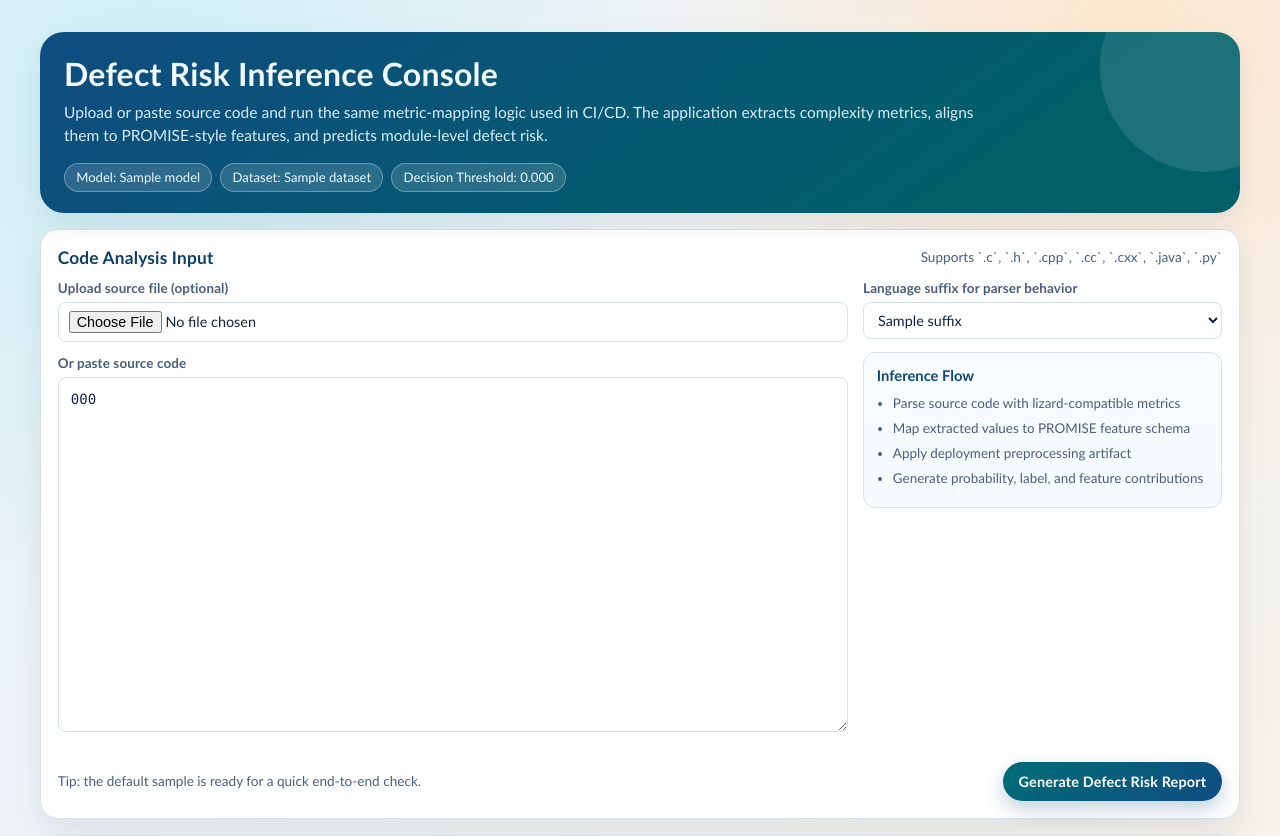
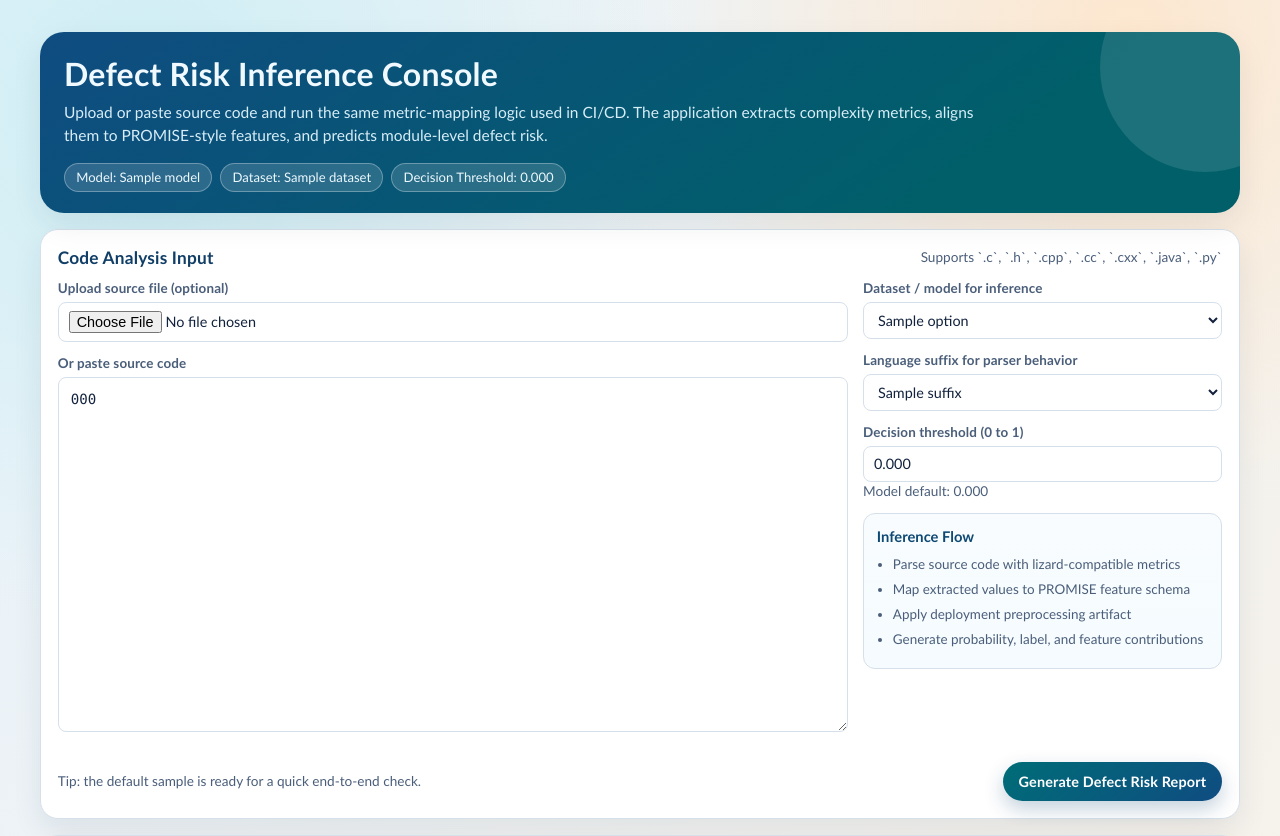
Before and after one commit to nazka0461/software-defect-prediction-ml, a Flask app: template src/templates/index.html in a window 1280 px wide. Shown: the top 836 px of the page. Run offline with Flask 3, Linux system fonts and the light colour scheme; the template is opened without the code that fills it: most values are stand-ins (such as "Sample title", 1, 10 or a date in 2020); parts of the project's set-up code (start-up, migrations or seed data) failed here and were passed over.

Commit message:
feat: improved the ui for selecting all available models along setting the threshold at runtime

```diff
--- a/src/app.py
+++ b/src/app.py
@@ -1,11 +1,20 @@
+import csv
 from pathlib import Path
-from typing import Optional
+from typing import Any, Dict, List, Optional, Tuple
 
+import joblib
+import numpy as np
 from flask import Flask, jsonify, render_template, request
 
 from src.commit_metrics import extract_source_metrics
-from src.serving import default_bundle_path, load_deployment_bundle, predict_from_metrics
+from src.serving import (
+    default_bundle_path,
+    extract_estimator,
+    load_deployment_bundle,
+    predict_from_metrics,
+)
 
+INDIVIDUAL_MODELS_DIR = Path("src/models/individual")
 ALLOWED_UPLOAD_SUFFIXES = {".c", ".h", ".cpp", ".cc", ".cxx", ".java", ".py"}
 DEFAULT_UPLOAD_SUFFIX = ".c"
 SAMPLE_C_CODE = """#include <stdio.h>
@@ -42,34 +51,272 @@ def _normalize_suffix(value: Optional[str]) -> str:
     return suffix
 
 
+def _safe_float(value: Any, fallback: float) -> float:
+    try:
+        return float(value)
+    except (TypeError, ValueError):
+        return fallback
+
+
+def _parse_threshold_input(
+    raw_value: Any,
+    default_value: float,
+) -> Tuple[float, Optional[str]]:
+    if raw_value is None or str(raw_value).strip() == "":
+        return default_value, None
+
+    try:
+        threshold = float(raw_value)
+    except (TypeError, ValueError):
+        return default_value, "Threshold must be a numeric value between 0 and 1."
+
+    if threshold < 0.0 or threshold > 1.0:
+        return default_value, "Threshold must be within the range 0 to 1."
+
+    return threshold, None
+
+
+def _serialize_global_importance(model: Any, feature_names: List[str]) -> List[Dict[str, float]]:
+    estimator = extract_estimator(model)
+    if hasattr(estimator, "feature_importances_"):
+        values = np.asarray(estimator.feature_importances_, dtype=float)
+    elif hasattr(estimator, "coef_"):
+        values = np.asarray(estimator.coef_[0], dtype=float)
+    else:
+        return []
+
+    if values.shape[0] != len(feature_names):
+        return []
+
+    pairs = sorted(
+        zip(feature_names, values),
+        key=lambda item: abs(float(item[1])),
+        reverse=True,
+    )
+    return [
+        {"feature": feature_name, "importance": float(importance)}
+        for feature_name, importance in pairs[:10]
+    ]
+
+
+def _discover_individual_registry() -> Dict[str, Dict[str, Any]]:
+    registry: Dict[str, Dict[str, Any]] = {}
+    if not INDIVIDUAL_MODELS_DIR.exists():
+        return registry
+
+    for dataset_dir in sorted(INDIVIDUAL_MODELS_DIR.iterdir()):
+        if not dataset_dir.is_dir():
+            continue
+
+        preprocessing_path = dataset_dir / "preprocessing_bundle.pkl"
+        test_results_path = dataset_dir / "test_results.csv"
+        if not preprocessing_path.exists() or not test_results_path.exists():
+            continue
+
+        with test_results_path.open("r", encoding="utf-8", newline="") as csv_file:
+            for row in csv.DictReader(csv_file):
+                model_name = str(row.get("Model", "")).strip()
+                if not model_name:
+                    continue
+
+                model_path = dataset_dir / f"{model_name}.pkl"
+                if not model_path.exists():
+                    continue
+
+                threshold = _safe_float(row.get("Threshold"), 0.5)
+                bundle_key = f"{dataset_dir.name}::{model_name}"
+                registry[bundle_key] = {
+                    "bundle_key": bundle_key,
+                    "dataset_name": dataset_dir.name,
+                    "model_name": model_name,
+                    "model_path": str(model_path),
+                    "preprocessing_path": str(preprocessing_path),
+                    "threshold": threshold,
+                }
+
+    return registry
+
+
+def _build_runtime_bundle(entry: Dict[str, Any]) -> Dict[str, Any]:
+    model = joblib.load(entry["model_path"])
+    preprocessing_artifact = joblib.load(entry["preprocessing_path"])
+    raw_feature_order = list(
+        preprocessing_artifact.get(
+            "raw_numeric_features",
+            preprocessing_artifact.get("feature_columns", []),
+        )
+    )
+    selected_feature_order = list(
+        preprocessing_artifact.get("selected_features", raw_feature_order)
+    )
+
+    return {
+        "dataset_name": entry["dataset_name"],
+        "model_name": entry["model_name"],
+        "model": model,
+        "threshold": float(entry["threshold"]),
+        "preprocessing_artifact": preprocessing_artifact,
+        "raw_feature_order": raw_feature_order,
+        "selected_feature_order": selected_feature_order,
+        "global_feature_importance": _serialize_global_importance(model, selected_feature_order),
+        "_bundle_path": entry["model_path"],
+    }
+
+
+def _build_model_options(registry: Dict[str, Dict[str, Any]]) -> List[Dict[str, str]]:
+    options = [
+        {
+            "key": bundle_key,
+            "dataset": value["dataset_name"],
+            "model": value["model_name"],
+            "label": f"{value['dataset_name']} / {value['model_name']}",
+        }
+        for bundle_key, value in registry.items()
+    ]
+    return sorted(options, key=lambda item: (item["dataset"], item["model"]))
+
+
+def _initialize_registry(
+    explicit_bundle_path: Optional[Path],
+) -> Tuple[Dict[str, Dict[str, Any]], Dict[str, Dict[str, Any]], str]:
+    registry = _discover_individual_registry()
+    cache: Dict[str, Dict[str, Any]] = {}
+    default_bundle_key: Optional[str] = None
+
+    if explicit_bundle_path is not None:
+        explicit_bundle = load_deployment_bundle(explicit_bundle_path)
+        default_bundle_key = (
+            f"{explicit_bundle['dataset_name']}::{explicit_bundle['model_name']}"
+        )
+        registry[default_bundle_key] = {
+            "bundle_key": default_bundle_key,
+            "dataset_name": explicit_bundle["dataset_name"],
+            "model_name": explicit_bundle["model_name"],
+            "bundle_path": explicit_bundle.get("_bundle_path"),
+            "deployment_bundle": True,
+        }
+        cache[default_bundle_key] = explicit_bundle
+        return registry, cache, default_bundle_key
+
+    try:
+        deployment_bundle = load_deployment_bundle(default_bundle_path())
+    except FileNotFoundError:
+        deployment_bundle = None
+
+    if deployment_bundle is not None:
+        deployment_key = (
+            f"{deployment_bundle['dataset_name']}::{deployment_bundle['model_name']}"
+        )
+        cache[deployment_key] = deployment_bundle
+        registry.setdefault(
+            deployment_key,
+            {
+                "bundle_key": deployment_key,
+                "dataset_name": deployment_bundle["dataset_name"],
+                "model_name": deployment_bundle["model_name"],
+                "bundle_path": deployment_bundle.get("_bundle_path"),
+                "deployment_bundle": True,
+            },
+        )
+        default_bundle_key = deployment_key
+
+    if not registry:
+        raise FileNotFoundError(
+            "No model artifacts found. Expected bundles in src/models/deployment "
+            "or dataset/model artifacts in src/models/individual."
+        )
+
+    if default_bundle_key is None:
+        default_bundle_key = sorted(registry.keys())[0]
+
+    return registry, cache, default_bundle_key
+
+
+def _resolve_bundle(app: Flask, requested_key: Optional[str]) -> Tuple[Dict[str, Any], str]:
+    registry: Dict[str, Dict[str, Any]] = app.config["MODEL_REGISTRY"]
+    cache: Dict[str, Dict[str, Any]] = app.config["MODEL_BUNDLE_CACHE"]
+    default_key: str = app.config["DEFAULT_BUNDLE_KEY"]
+
+    selected_key = requested_key if requested_key in registry else default_key
+    if selected_key in cache:
+        return cache[selected_key], selected_key
+
+    entry = registry[selected_key]
+    if entry.get("deployment_bundle"):
+        bundle = load_deployment_bundle(Path(entry["bundle_path"]))
+    else:
+        bundle = _build_runtime_bundle(entry)
+    cache[selected_key] = bundle
+    return bundle, selected_key
+
+
+def _render_ui(
+    app: Flask,
+    loaded_bundle: Dict[str, Any],
+    selected_bundle_key: str,
+    source_suffix: str,
+    sample_code: str,
+    prediction: Optional[Dict[str, Any]],
+    prediction_metrics: Optional[Dict[str, float]],
+    error: Optional[str],
+    threshold_input: float,
+    uploaded_filename: Optional[str] = None,
+) -> str:
+    return render_template(
+        "index.html",
+        sample_code=sample_code,
+        source_suffix=source_suffix,
+        prediction=prediction,
+        error=error,
+        model=loaded_bundle["model_name"],
+        dataset=loaded_bundle["dataset_name"],
+        threshold=loaded_bundle["threshold"],
+        top_features=(prediction or {}).get("top_features", []),
+        prediction_metrics=prediction_metrics,
+        upload_suffixes=sorted(ALLOWED_UPLOAD_SUFFIXES),
+        uploaded_filename=uploaded_filename,
+        model_options=app.config["MODEL_OPTIONS"],
+        selected_bundle_key=selected_bundle_key,
+        threshold_input=threshold_input,
+        model_default_threshold=loaded_bundle["threshold"],
+    )
+
+
 def create_app(bundle_path: Optional[Path] = None) -> Flask:
     app = Flask(__name__)
-    bundle = load_deployment_bundle(bundle_path or default_bundle_path())
-    app.config["MODEL_BUNDLE"] = bundle
+    registry, cache, default_bundle_key = _initialize_registry(bundle_path)
+    app.config["MODEL_REGISTRY"] = registry
+    app.config["MODEL_OPTIONS"] = _build_model_options(registry)
+    app.config["MODEL_BUNDLE_CACHE"] = cache
+    app.config["DEFAULT_BUNDLE_KEY"] = default_bundle_key
 
     @app.get("/")
     def ui_home() -> str:
-        loaded_bundle = app.config["MODEL_BUNDLE"]
-        return render_template(
-            "index.html",
+        bundle_key = request.args.get("bundle_key")
+        loaded_bundle, selected_bundle_key = _resolve_bundle(app, bundle_key)
+        return _render_ui(
+            app=app,
+            loaded_bundle=loaded_bundle,
+            selected_bundle_key=selected_bundle_key,
+            source_suffix=DEFAULT_UPLOAD_SUFFIX,
             sample_code=SAMPLE_C_CODE,
-            source_suffix=DEFAULT_UPLOAD_SUFFIX,
             prediction=None,
+            prediction_metrics=None,
             error=None,
-            model=loaded_bundle["model_name"],
-            dataset=loaded_bundle["dataset_name"],
-            threshold=loaded_bundle["threshold"],
-            top_features=None,
-            prediction_metrics=None,
-            upload_suffixes=sorted(ALLOWED_UPLOAD_SUFFIXES),
+            threshold_input=float(loaded_bundle["threshold"]),
         )
 
     @app.post("/ui/predict")
     def ui_predict() -> tuple:
-        loaded_bundle = app.config["MODEL_BUNDLE"]
+        bundle_key = request.form.get("bundle_key")
+        loaded_bundle, selected_bundle_key = _resolve_bundle(app, bundle_key)
         uploaded_file = request.files.get("source_file")
         source_code = (request.form.get("code") or "").strip()
         filename = None
+        threshold_value, threshold_error = _parse_threshold_input(
+            request.form.get("threshold_override"),
+            float(loaded_bundle["threshold"]),
+        )
 
         if uploaded_file and uploaded_file.filename:
             filename = uploaded_file.filename
@@ -82,20 +329,34 @@ def create_app(bundle_path: Optional[Path] = None) -> Flask:
             suffix_candidate = Path(filename).suffix or suffix_candidate
         source_suffix = _normalize_suffix(suffix_candidate)
 
+        if threshold_error:
+            return (
+                _render_ui(
+                    app=app,
+                    loaded_bundle=loaded_bundle,
+                    selected_bundle_key=selected_bundle_key,
+                    source_suffix=source_suffix,
+                    sample_code=source_code or SAMPLE_C_CODE,
+                    prediction=None,
+                    prediction_metrics=None,
+                    error=threshold_error,
+                    threshold_input=threshold_value,
+                ),
+                400,
+            )
+
         if not source_code:
             return (
-                render_template(
-                    "index.html",
+                _render_ui(
+                    app=app,
+                    loaded_bundle=loaded_bundle,
+                    selected_bundle_key=selected_bundle_key,
+                    source_suffix=source_suffix,
                     sample_code=SAMPLE_C_CODE,
-                    source_suffix=source_suffix,
                     prediction=None,
+                    prediction_metrics=None,
                     error="Please paste source code or upload a source file before running prediction.",
-                    model=loaded_bundle["model_name"],
-                    dataset=loaded_bundle["dataset_name"],
-                    threshold=loaded_bundle["threshold"],
-                    top_features=None,
-                    prediction_metrics=None,
-                    upload_suffixes=sorted(ALLOWED_UPLOAD_SUFFIXES),
+                    threshold_input=threshold_value,
                 ),
                 400,
             )
@@ -108,38 +369,39 @@ def create_app(bundle_path: Optional[Path] = None) -> Flask:
                 for feature_name in raw_feature_order
                 if feature_name in metrics
             }
-            prediction = predict_from_metrics(loaded_bundle, prediction_metrics)
+            prediction = predict_from_metrics(
+                loaded_bundle,
+                prediction_metrics,
+                threshold_override=threshold_value,
+            )
+            prediction["bundle_key"] = selected_bundle_key
         except Exception as exc:
             return (
-                render_template(
-                    "index.html",
+                _render_ui(
+                    app=app,
+                    loaded_bundle=loaded_bundle,
+                    selected_bundle_key=selected_bundle_key,
+                    source_suffix=source_suffix,
                     sample_code=source_code,
-                    source_suffix=source_suffix,
                     prediction=None,
+                    prediction_metrics=None,
                     error=f"Unable to analyze source code: {exc}",
-                    model=loaded_bundle["model_name"],
-                    dataset=loaded_bundle["dataset_name"],
-                    threshold=loaded_bundle["threshold"],
-                    top_features=None,
-                    prediction_metrics=None,
-                    upload_suffixes=sorted(ALLOWED_UPLOAD_SUFFIXES),
+                    threshold_input=threshold_value,
                 ),
                 400,
             )
 
         return (
-            render_template(
-                "index.html",
+            _render_ui(
+                app=app,
+                loaded_bundle=loaded_bundle,
+                selected_bundle_key=selected_bundle_key,
+                source_suffix=source_suffix,
                 sample_code=source_code,
-                source_suffix=source_suffix,
                 prediction=prediction,
+                prediction_metrics=prediction_metrics,
                 error=None,
-                model=loaded_bundle["model_name"],
-                dataset=loaded_bundle["dataset_name"],
-                threshold=loaded_bundle["threshold"],
-                top_features=prediction.get("top_features", []),
-                prediction_metrics=prediction_metrics,
-                upload_suffixes=sorted(ALLOWED_UPLOAD_SUFFIXES),
+                threshold_input=threshold_value,
                 uploaded_filename=filename,
             ),
             200,
@@ -147,18 +409,21 @@ def create_app(bundle_path: Optional[Path] = None) -> Flask:
 
     @app.get("/health")
     def health() -> tuple:
-        loaded_bundle = app.config["MODEL_BUNDLE"]
+        bundle_key = request.args.get("bundle_key")
+        loaded_bundle, selected_bundle_key = _resolve_bundle(app, bundle_key)
         preprocessing_artifact = loaded_bundle["preprocessing_artifact"]
         return (
             jsonify(
                 {
                     "status": "ok",
+                    "bundle_key": selected_bundle_key,
                     "model": loaded_bundle["model_name"],
                     "dataset": loaded_bundle["dataset_name"],
                     "threshold": loaded_bundle["threshold"],
                     "bundle_path": loaded_bundle.get("_bundle_path"),
                     "raw_feature_order": preprocessing_artifact["raw_numeric_features"],
                     "selected_feature_order": loaded_bundle["selected_feature_order"],
+                    "available_bundle_count": len(app.config["MODEL_OPTIONS"]),
                 }
             ),
             200,
@@ -174,7 +439,20 @@ def create_app(bundle_path: Optional[Path] = None) -> Flask:
         if not isinstance(metrics, dict):
             return jsonify({"error": "Request JSON must include a 'metrics' object."}), 400
 
-        prediction = predict_from_metrics(app.config["MODEL_BUNDLE"], metrics)
+        loaded_bundle, selected_bundle_key = _resolve_bundle(app, body.get("bundle_key"))
+        threshold_value, threshold_error = _parse_threshold_input(
+            body.get("threshold"),
+            float(loaded_bundle["threshold"]),
+        )
+        if threshold_error:
+            return jsonify({"error": threshold_error}), 400
+
+        prediction = predict_from_metrics(
+            loaded_bundle,
+            metrics,
+            threshold_override=threshold_value,
+        )
+        prediction["bundle_key"] = selected_bundle_key
         return jsonify(prediction), 200
 
     return app
@@ -191,7 +469,7 @@ except FileNotFoundError:
             jsonify(
                 {
                     "status": "bundle-missing",
-                    "message": "Set MODEL_BUNDLE_PATH or create src/models/deployment/best_model_bundle.pkl",
+                    "message": "No model bundles found in src/models/individual or src/models/deployment.",
                 }
             ),
             503,
--- a/src/templates/index.html
+++ b/src/templates/index.html
@@ -161,6 +161,7 @@
     }
 
     input[type="file"],
+    input[type="number"],
     select,
     textarea {
       width: 100%;
@@ -173,6 +174,7 @@
     }
 
     input[type="file"],
+    input[type="number"],
     select {
       padding: 0.52rem 0.62rem;
       font-size: 0.9rem;
@@ -188,6 +190,7 @@
     }
 
     input[type="file"]:focus,
+    input[type="number"]:focus,
     select:focus,
     textarea:focus {
       outline: none;
@@ -393,7 +396,7 @@
       <div class="meta">
         <span class="chip">Model: {{ model }}</span>
         <span class="chip">Dataset: {{ dataset }}</span>
-        <span class="chip">Decision Threshold: {{ "%.3f"|format(threshold) }}</span>
+        <span class="chip">Decision Threshold: {{ "%.3f"|format(threshold_input) }}</span>
       </div>
     </section>
 
@@ -422,12 +425,37 @@
 
           <aside>
             <div class="field">
+              <label for="bundle_key">Dataset / model for inference</label>
+              <select id="bundle_key" name="bundle_key">
+                {% for option in model_options %}
+                <option value="{{ option.key }}" {% if option.key == selected_bundle_key %}selected{% endif %}>
+                  {{ option.label }}
+                </option>
+                {% endfor %}
+              </select>
+            </div>
+
+            <div class="field">
               <label for="source_suffix">Language suffix for parser behavior</label>
               <select id="source_suffix" name="source_suffix">
                 {% for suffix in upload_suffixes %}
                 <option value="{{ suffix }}" {% if suffix == source_suffix %}selected{% endif %}>{{ suffix }}</option>
                 {% endfor %}
               </select>
+            </div>
+
+            <div class="field">
+              <label for="threshold_override">Decision threshold (0 to 1)</label>
+              <input
+                id="threshold_override"
+                name="threshold_override"
+                type="number"
+                min="0"
+                max="1"
+                step="0.001"
+                value="{{ "%.3f"|format(threshold_input) }}"
+              >
+              <p class="hint">Model default: {{ "%.3f"|format(model_default_threshold) }}</p>
             </div>
 
             <div class="side-card">
```
Also changed, not shown: src/serving.py (+10 -2 lines), tests/test_api.py (+14 -1 lines), README.md.
